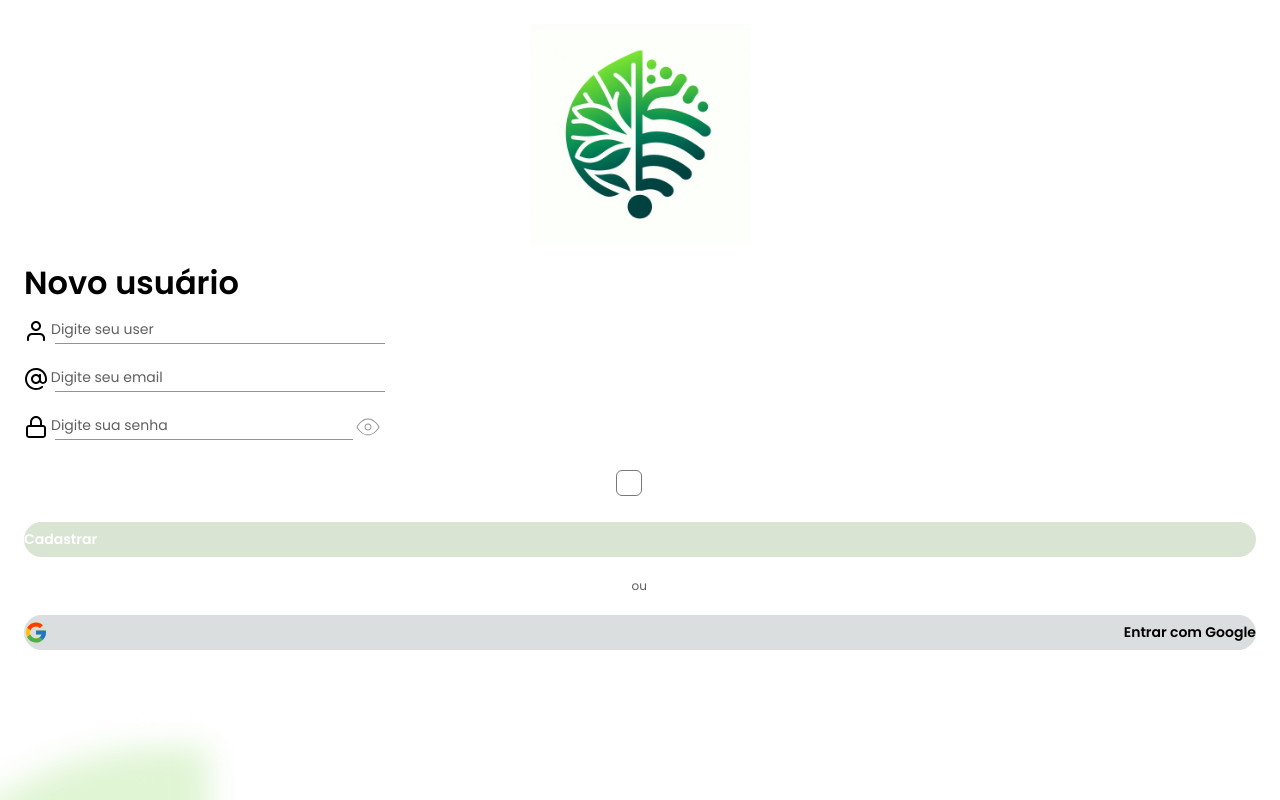
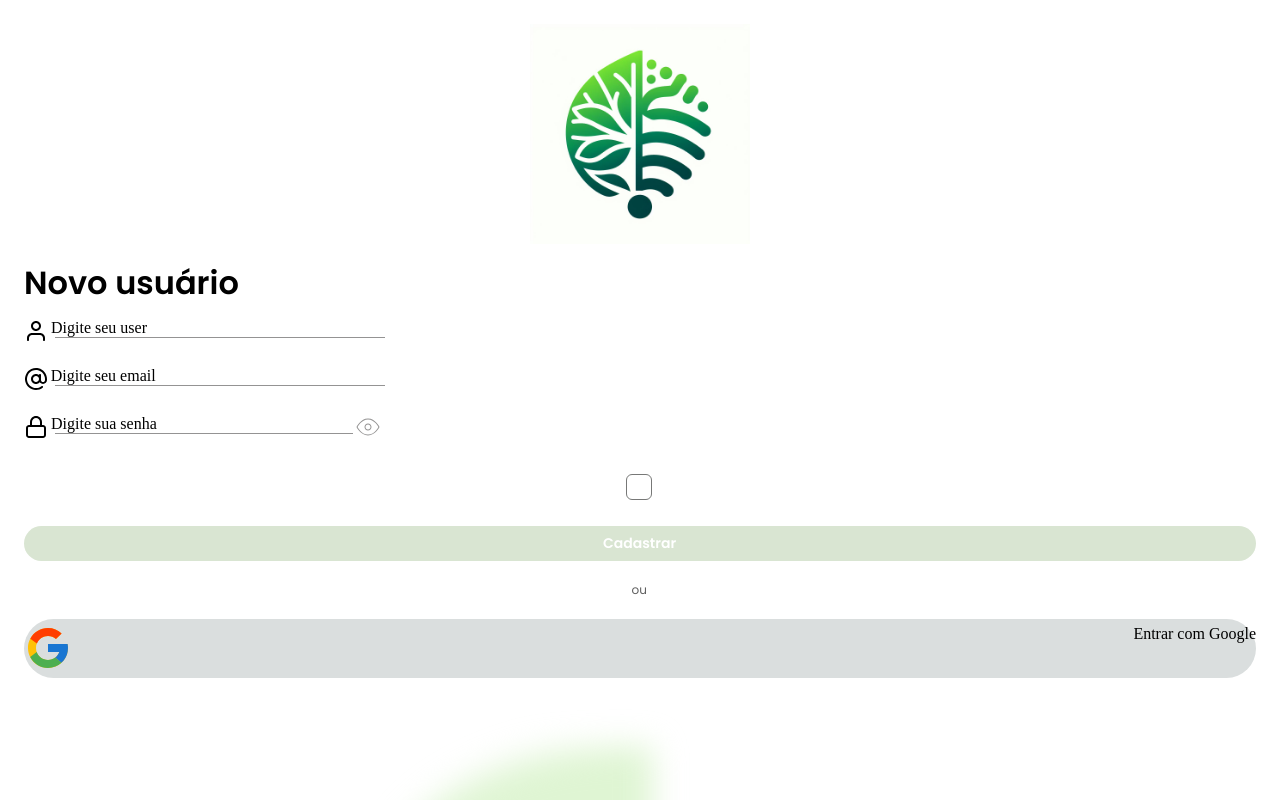
Before and after one commit to sofialessaa/Engenharia-de-Software-II, a React (Create React App) app in the folder atv4/: page /cadastro in a window 1280 px wide. Shown: the top 800 px of the page. Built offline with nearby package versions, Linux system fonts and the light colour scheme.

Commit message:
Update cadastro.css

```diff
--- a/atv4/src/pages/cadastro/cadastro.css
+++ b/atv4/src/pages/cadastro/cadastro.css
@@ -25,7 +25,7 @@
     flex-direction: column;
     box-sizing: border-box;
   }
-  .cadastro .digite-sua-senha {
+  .cadastro .input-senha {
     margin-bottom: 3px;
     display: inline-block;
     align-self: flex-start;
@@ -34,6 +34,7 @@
     font-weight: 400;
     font-size: 14px;
     color: #5F5F5F;
+    border: none;
   }
   .cadastro .line-1 {
     background: #949393;
@@ -49,7 +50,7 @@
   .cadastro .checkbox {
     border-radius: 6px;
     border: 1px solid #777877;
-    margin: 6px 13px 6px 0;
+    margin: 10px 13px 6px 20px;
     width: 24px;
     height: 24px;
   }
@@ -58,6 +59,7 @@
     margin: 0 8.2px 20px 0;
     display: flex;
     flex-direction: row;
+    justify-content: space-between;
     width: fit-content;
     box-sizing: border-box;
   }
@@ -102,7 +104,7 @@
     flex-basis: 334px;
     box-sizing: border-box;
   }
-  .cadastro .digite-seu-user {
+  .cadastro .input-user{
     margin-bottom: 3px;
     display: inline-block;
     align-self: flex-start;
@@ -111,6 +113,7 @@
     font-weight: 400;
     font-size: 14px;
     color: #5F5F5F;
+    border: none;
   }
   .cadastro .line-11 {
     background: #949393;
@@ -134,7 +137,7 @@
     flex-basis: 334.2px;
     box-sizing: border-box;
   }
-  .cadastro .digite-seu-email {
+  .cadastro .input-email {
     margin-bottom: 3px;
     display: inline-block;
     align-self: flex-start;
@@ -143,6 +146,7 @@
     font-weight: 400;
     font-size: 14px;
     color: #5F5F5F;
+    border: none;
   }
   .cadastro .line-12 {
     background: #949393;
@@ -151,6 +155,7 @@
     height: 1px;
   }
   .cadastro .button-acessar {
+    justify-content: center;
     border-radius: 34px;
     background: #D9E5D2;
     position: relative;
@@ -159,6 +164,7 @@
     padding: 7px 0.9px 7px 0;
     width: 100%;
     box-sizing: border-box;
+    border: none;
   }
   .cadastro .cadastrar {
     overflow-wrap: break-word;
@@ -178,12 +184,14 @@
     padding: 5.5px 0;
     width: 100%;
     box-sizing: border-box;
+    border: none;
   }
-  .cadastro .flat-color-iconsgoogle {
+  .cadastro .icon-google {
     width: 24px;
     height: 24px;
+    margin-left: 85px;
   }
-  .cadastro .entrar-com-google {
+  .cadastro .texto-google {
     margin: 1.5px 0;
     display: inline-block;
     overflow-wrap: break-word;
@@ -191,6 +199,7 @@
     font-weight: 600;
     font-size: 14px;
     color: #000000;
+    margin-right: 75px;
   }
   .cadastro .ou {
     position: relative;
@@ -202,22 +211,7 @@
     font-size: 12px;
     color: #5F5F5F;
   }
-  .cadastro .jpossui-uma-conta-faa-ologin {
-    position: relative;
-    margin-right: 0.2px;
-    overflow-wrap: break-word;
-    font-family: 'Poppins';
-    font-weight: 400;
-    font-size: 12px;
-    color: #000000;
-  }
-  .jpossui-uma-conta-faa-ologin {
-    font-family: 'Poppins';
-    font-weight: 400;
-    font-size: 12px;
-    text-decoration-line: underline;
-    line-height: 1.333;
-  }
+
   .cadastro .at-sign {
     margin: 0 2.8px 1px 0;
     width: 24px;
@@ -233,7 +227,6 @@
   .cadastro .ellipse-1 {
     filter: blur(15px);
     position: absolute;
-    left: -59px;
     top: 744px;
     width: 510px;
     height: 296px;
@@ -253,9 +246,3 @@
     line-height: 1.333;
     color: #000000;
   }
-  .termo-sub8 {
-    font-family: 'Poppins';
-    font-weight: 400;
-    font-size: 12px;
-    line-height: 1.333;
-  }
```
